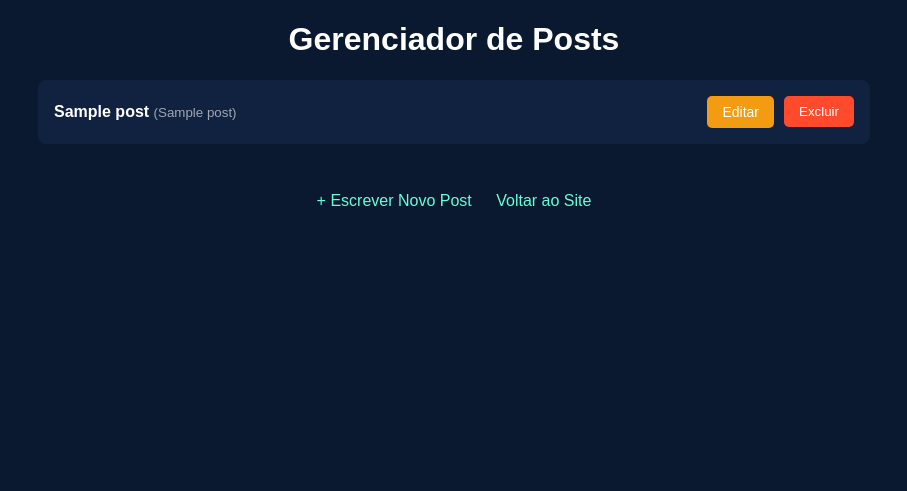
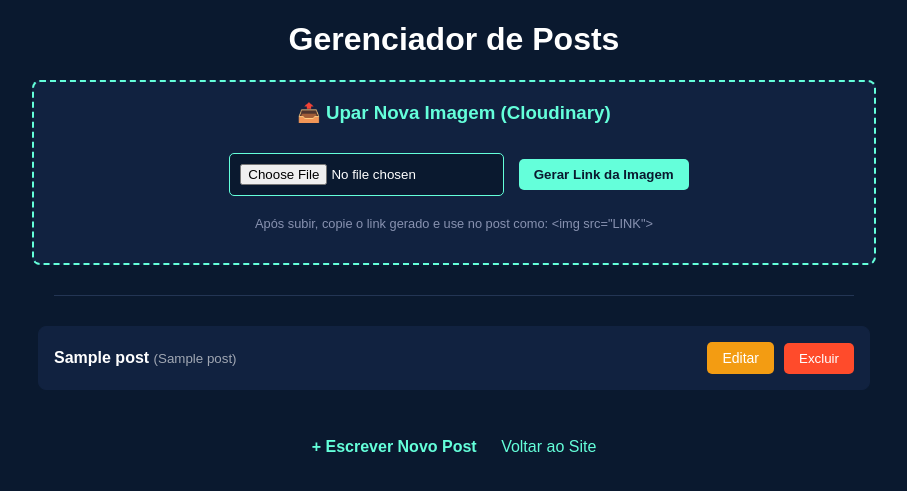
Before and after one commit to azuledoido/meu-blog-flask, a Flask app: template templates/admin_posts.html in a window 1280 px wide. Shown: the top 491 px of the page, without its empty margins (186-1093 px from the left). Run offline with Flask 3, Linux system fonts and the light colour scheme; the template is opened without the code that fills it: most values are stand-ins (such as "Sample title", 1, 10 or a date in 2020); some libraries are stand-ins or nearby versions.

Commit message:
Integrado Cloudinary e sistema de edição de posts

```diff
--- a/app.py
+++ b/app.py
@@ -1,4 +1,6 @@
 import os, psycopg2, pytz, re
+import cloudinary
+import cloudinary.uploader
 from flask import Flask, render_template, request, redirect, url_for, abort
 from datetime import datetime
 from dotenv import load_dotenv
@@ -7,9 +9,17 @@ load_dotenv()
 app = Flask(__name__)
 app.url_map.strict_slashes = False
 
+# CONFIGURAÇÕES
 SENHA_ADM = "3484020200"
 DATABASE_URL = os.environ.get('DATABASE_URL')
 FUSO_BR = pytz.timezone('America/Sao_Paulo')
+
+# CONFIGURAÇÃO CLOUDINARY
+cloudinary.config(
+  cloud_name = os.environ.get('CLOUDINARY_CLOUD_NAME'),
+  api_key = os.environ.get('CLOUDINARY_API_KEY'),
+  api_secret = os.environ.get('CLOUDINARY_API_SECRET')
+)
 
 def get_db_connection():
     try:
@@ -43,6 +53,28 @@ def obter_arquivo_datas():
         d = cur.fetchall(); cur.close(); conn.close()
         return d
     except: return []
+
+# --- NOVA ROTA: UPLOAD DE IMAGEM ---
+@app.route('/upload_cloudinary', methods=['POST'])
+def upload_cloudinary():
+    if request.form.get('senha') != SENHA_ADM:
+        return "Senha incorreta", 403
+
+    if 'foto' not in request.files:
+        return "Nenhum arquivo enviado", 400
+
+    arquivo = request.files['foto']
+    if arquivo.filename == '':
+        return "Arquivo sem nome", 400
+
+    try:
+        # Faz o upload para a nuvem
+        resultado = cloudinary.uploader.upload(arquivo)
+        link_direto = resultado['secure_url']
+        # Retorna o link em texto puro para você copiar
+        return f"Link Gerado com Sucesso! Copie e use no post:<br><br><b>{link_direto}</b><br><br><a href='javascript:history.back()'>Voltar</a>"
+    except Exception as e:
+        return f"Erro no upload: {str(e)}"
 
 @app.route('/')
 def home():
@@ -83,7 +115,6 @@ def escrever():
         return redirect(url_for('home'))
     return render_template('escrever.html')
 
-# --- ROTA DE EDIÇÃO INTEGRADA ---
 @app.route('/editar/<int:post_id>', methods=['GET', 'POST'])
 def editar_post(post_id):
     senha = request.args.get('senha') or request.form.get('senha_adm')
@@ -107,7 +138,6 @@ def editar_post(post_id):
 @app.route('/admin_posts', methods=['GET', 'POST'])
 def admin_posts():
     posts = []
-    # Pega a senha tanto de formulário quanto de redirecionamento
     senha_verificar = request.form.get('senha') or request.args.get('senha_sucesso')
 
     if senha_verificar == SENHA_ADM:
--- a/requirements.txt
+++ b/requirements.txt
@@ -9,3 +9,4 @@ python-dotenv==1.2.1
 pytz==2025.2
 Werkzeug==3.1.4
 gunicorn==23.0.0
+cloudinary
--- a/templates/admin_posts.html
+++ b/templates/admin_posts.html
@@ -25,9 +25,19 @@
             font-size: 14px;
             margin-right: 10px;
         }
-        .btn-entrar { background: #64ffda; color: #0a192f; border: none; padding: 8px 15px; border-radius: 5px; cursor: pointer; }
-        input { padding: 10px; margin: 20px; background: #0a192f; border: 1px solid #64ffda; color: white; border-radius: 5px; }
+        .btn-entrar { background: #64ffda; color: #0a192f; border: none; padding: 8px 15px; border-radius: 5px; cursor: pointer; font-weight: bold; }
+        input { padding: 10px; margin: 10px; background: #0a192f; border: 1px solid #64ffda; color: white; border-radius: 5px; }
         .acoes { display: flex; align-items: center; }
+
+        /* Estilo para a área de upload */
+        .upload-box {
+            background: #112240;
+            padding: 20px;
+            border-radius: 8px;
+            margin: 20px auto;
+            max-width: 800px;
+            border: 2px dashed #64ffda;
+        }
     </style>
 </head>
 <body>
@@ -39,6 +49,21 @@
         <button type="submit" class="btn-entrar">Entrar</button>
     </form>
     {% else %}
+
+        <div class="upload-box">
+            <h3 style="color: #64ffda; margin-top: 0;">📤 Upar Nova Imagem (Cloudinary)</h3>
+            <form action="/upload_cloudinary" method="POST" enctype="multipart/form-data">
+                <input type="hidden" name="senha" value="{{ senha }}">
+                <input type="file" name="foto" accept="image/*" required>
+                <button type="submit" class="btn-entrar">Gerar Link da Imagem</button>
+            </form>
+            <p style="font-size: 0.8em; color: #8892b0; margin-top: 10px;">
+                Após subir, copie o link gerado e use no post como: &lt;img src="LINK"&gt;
+            </p>
+        </div>
+
+        <hr style="border: 0; border-top: 1px solid #233554; max-width: 800px; margin: 30px auto;">
+
         {% for p in posts %}
         <div class="post-item">
             <span><strong>{{ p[1] }}</strong> <small style="opacity: 0.6;">({{ p[2] }})</small></span>
@@ -53,9 +78,10 @@
             </div>
         </div>
         {% endfor %}
+
         <br>
-        <div style="margin-top: 20px;">
-            <a href="/escrever" style="color: #64ffda; margin-right: 20px; text-decoration: none;">+ Escrever Novo Post</a>
+        <div style="margin-top: 20px; margin-bottom: 50px;">
+            <a href="/escrever" style="color: #64ffda; margin-right: 20px; text-decoration: none; font-weight: bold;">+ Escrever Novo Post</a>
             <a href="/" style="color: #64ffda; text-decoration: none;">Voltar ao Site</a>
         </div>
     {% endif %}
```
